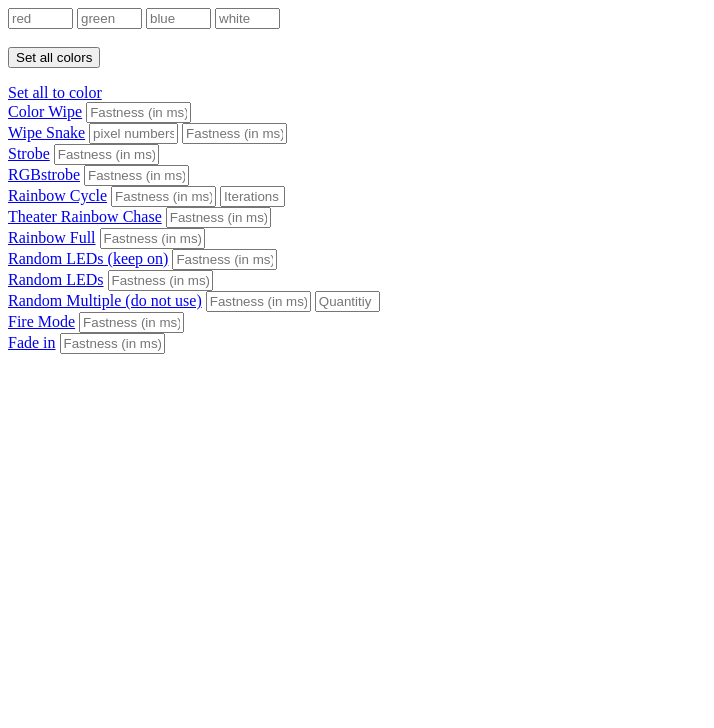
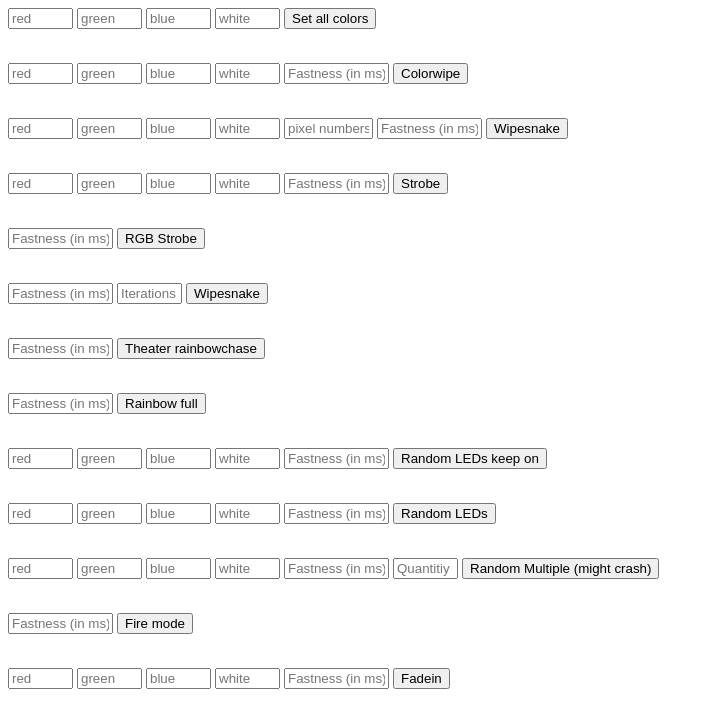
Before and after one commit to LeMuecke/LEDcontrol, a Flask app: page / in a window 1280 px wide. Shown: the top 728 px of the page, without its empty margins (0-714 px from the left). Run offline with Flask 2, Linux system fonts and the light colour scheme; parts of the project's set-up code (start-up, migrations or seed data) failed here and were passed over.

Commit message:
First part of server fix

```diff
--- a/server.py
+++ b/server.py
@@ -28,18 +28,30 @@ def setAllColor():
 
 @app.route("/colorwipe", methods=['GET'])
 def colorWipe():
+    color = extractColor()
+    wait_ms = request.args.get('waitms_colorwipe', 0)
+    l.colorWipe(color, wait_ms)
     return redirect("http://192.168.2.37:5000/")
 
 @app.route("/wipesnake", methods=['GET'])
-def wipeSanke():
+def wipeSnake():
+    color = extractColor()
+    pixel_number = request.args.get('pixelnumers_wipesnake', 1)
+    wait_ms = request.args.get('waitms_wipesnake', 0)
+    l.wipeSnake(color, pixel_number, wait_ms)
     return redirect("http://192.168.2.37:5000/")
 
 @app.route("/strobe", methods=['GET'])
 def strobe():
+    color = extractColor()
+    wait_ms = request.args.get('waitms_strobe', 0)
+    l.strobe(color, wait_ms)
     return redirect("http://192.168.2.37:5000/")
 
 @app.route("/rgbstrobe", methods=['GET'])
 def rgbstrobe():
+    wait_ms = request.args.get('waitms_rgbstrobe', 0)
+    l.RGBstrobe(wait_ms)
     return redirect("http://192.168.2.37:5000/")
 
 @app.route("/rainbowcycle", methods=['GET'])
--- a/templates/InterfaceLinks.html
+++ b/templates/InterfaceLinks.html
@@ -6,23 +6,103 @@
     <input id="red" name="red" placeholder="red" size="5">
     <input id="green" name="green" placeholder="green" size="5">
     <input id="blue" name="blue" placeholder="blue" size="5">
-    <input id="white" name="white" placeholder="white" size="5"></br></br>
-    <input type="submit" value="Set all colors">
+    <input id="white" name="white" placeholder="white" size="5">
+    <input type="submit" value="Set all colors"></br></br>
 </form>
 
-<a href="http://192.168.2.37:5000/setallcolor">Set all to color</a> </br>
-<a href="http://192.168.2.37:5000/colorwipe">Color Wipe</a> <input id="waitms_colorwipe" name="waitms_colorwipe" placeholder="Fastness (in ms)" size="10"> </br>
-<a href="http://192.168.2.37:5000/wipesnake">Wipe Snake</a> <input id="pixelnumbers_wipesnake" name="pixelnumers_wipesnake" placeholder="pixel numbers" size="8"> <input id="waitms_wipesnake" name="waitms_wipesnake" placeholder="Fastness (in ms)" size="10"> </br>
-<a href="http://192.168.2.37:5000/strobe">Strobe</a> <input id="waitms_strobe" name="waitms_strobe" placeholder="Fastness (in ms)" size="10"> </br>
-<a href="http://192.168.2.37:5000/rgbstrobe">RGBstrobe</a> <input id="waitms_rgbstrobe" name="waitms_rgbstrobe" placeholder="Fastness (in ms)" size="10"> </br>
-<a href="http://192.168.2.37:5000/rainbowcycle">Rainbow Cycle</a> <input id="waitms_rainbowcycle" name="waitms_rainbowcycle" placeholder="Fastness (in ms)" size="10"> <input id="iterations_rainbowcycle" name="iterations_rainbowcycle" placeholder="Iterations" size="5"> </br>
-<a href="http://192.168.2.37:5000/theaterrainbowchase">Theater Rainbow Chase</a> <input id="waitms_theaterrainbowchase" name="waitms_theaterrainbowchase" placeholder="Fastness (in ms)" size="10"> </br>
-<a href="http://192.168.2.37:5000/rainbowfull">Rainbow Full</a> <input id="ratems_rainbowfull" name="ratems_rainbowfull" placeholder="Fastness (in ms)" size="10"> </br>
-<a href="http://192.168.2.37:5000/randomledskeepon">Random LEDs (keep on)</a> <input id="waitms_randomledskeepon" name="waitms_randomledskeepon" placeholder="Fastness (in ms)" size="10"> </br>
-<a href="http://192.168.2.37:5000/randomleds">Random LEDs</a> <input id="waitms_randomleds" name="waitms_randomleds" placeholder="Fastness (in ms)" size="10"> </br>
-<a href="http://192.168.2.37:5000/randommultiple">Random Multiple (do not use)</a> <input id="waitms_randommultiple" name="waitms_randommultiple" placeholder="Fastness (in ms)" size="10"> <input id="quantity_randommultiple" name="quantitiy_randommultiple" placeholder="Quantitiy" size="5"> </br>
-<a href="http://192.168.2.37:5000/firemode">Fire Mode</a> <input id="waitms_firemode" name="waitms_firemode" placeholder="Fastness (in ms)" size="10"> </br>
-<a href="http://192.168.2.37:5000/fadein">Fade in</a> <input id="timetofull_fadein" name="timetofull_fadein" placeholder="Fastness (in ms)" size="10"> </br>
+<form action="colorwipe">
+    <input id="red_colorwipe" name="red" placeholder="red" size="5">
+    <input id="green_colorwipe" name="green" placeholder="green" size="5">
+    <input id="blue_colorwipe" name="blue" placeholder="blue" size="5">
+    <input id="white_colorwipe" name="white" placeholder="white" size="5">
+    <input id="waitms_colorwipe" name="waitms_colorwipe" placeholder="Fastness (in ms)" size="10">
+    <input type="submit" value="Colorwipe"></br></br>
+</form>
+
+<form action="wipesnake">
+    <input id="red_wipesnake" name="red" placeholder="red" size="5">
+    <input id="green_wipesnake" name="green" placeholder="green" size="5">
+    <input id="blue_wipesnake" name="blue" placeholder="blue" size="5">
+    <input id="white_wipesnake" name="white" placeholder="white" size="5">
+    <input id="pixelnumbers_wipesnake" name="pixelnumbers_wipesnake" placeholder="pixel numbers" size="8">
+    <input id="waitms_wipesnake" name="waitms_wipesnake" placeholder="Fastness (in ms)" size="10">
+    <input type="submit" value="Wipesnake"></br></br>
+</form>
+
+<form action="strobe">
+    <input id="red_strobe" name="red" placeholder="red" size="5">
+    <input id="green_strobe" name="green" placeholder="green" size="5">
+    <input id="blue_strobe" name="blue" placeholder="blue" size="5">
+    <input id="white_strobe" name="white" placeholder="white" size="5">
+    <input id="waitms_strobe" name="waitms_strobe" placeholder="Fastness (in ms)" size="10">
+    <input type="submit" value="Strobe"></br></br>
+</form>
+
+<form action="rgbstrobe">
+    <input id="waitms_rgbstrobe" name="waitms_rgbstrobe" placeholder="Fastness (in ms)" size="10">
+    <input type="submit" value="RGB Strobe"></br></br>
+</form>
+
+<form action="rainbowcycle">
+    <input id="waitms_rainbowcycle" name="waitms_rainbowcycle" placeholder="Fastness (in ms)" size="10">
+    <input id="iterations_rainbowcycle" name="iterations_rainbowcycle" placeholder="Iterations" size="5">
+    <input type="submit" value="Wipesnake"></br></br>
+</form>
+
+<form action="theaterrainbowchase">
+    <input id="waitms_theaterrainbowchase" name="waitms_theaterrainbowchase" placeholder="Fastness (in ms)" size="10">
+    <input type="submit" value="Theater rainbowchase"></br></br>
+</form>
+
+<form action="rainbowfull">
+    <input id="ratems_rainbowfull" name="ratems_rainbowfull" placeholder="Fastness (in ms)" size="10">
+    <input type="submit" value="Rainbow full"></br></br>
+</form>
+
+<form action="randomledskeepon">
+    <input id="red_randomledskeepon" name="red" placeholder="red" size="5">
+    <input id="green_randomledskeepon" name="green" placeholder="green" size="5">
+    <input id="blue_randomledskeepon" name="blue" placeholder="blue" size="5">
+    <input id="white_randomledskeepon" name="white" placeholder="white" size="5">
+    <input id="waitms_randomledskeepon" name="waitms_randomledskeepon" placeholder="Fastness (in ms)" size="10">
+    <input type="submit" value="Random LEDs keep on"></br></br>
+</form>
+
+<form action="randomleds">
+    <input id="red_randomleds" name="red" placeholder="red" size="5">
+    <input id="green_randomleds" name="green" placeholder="green" size="5">
+    <input id="blue_randomleds" name="blue" placeholder="blue" size="5">
+    <input id="white_randomleds" name="white" placeholder="white" size="5">
+    <input id="waitms_randomleds" name="waitms_randomleds" placeholder="Fastness (in ms)" size="10">
+    <input type="submit" value="Random LEDs"></br></br>
+</form>
+
+<form action="randommultiple">
+    <input id="red_randommultiple" name="red" placeholder="red" size="5">
+    <input id="green_randommultiple" name="green" placeholder="green" size="5">
+    <input id="blue_randommultiple" name="blue" placeholder="blue" size="5">
+    <input id="white_randommultiple" name="white" placeholder="white" size="5">
+    <input id="waitms_randommultiple" name="waitms_randommultiple" placeholder="Fastness (in ms)" size="10">
+    <input id="quantity_randommultiple" name="quantitiy_randommultiple" placeholder="Quantitiy" size="5">
+    <input type="submit" value="Random Multiple (might crash)"></br></br>
+</form>
+
+<form action="firemode">
+    <input id="waitms_firemode" name="waitms_firemode" placeholder="Fastness (in ms)" size="10">
+    <input type="submit" value="Fire mode"></br></br>
+</form>
+
+<form action="fadein">
+    <input id="red_fadein" name="red" placeholder="red" size="5">
+    <input id="green_fadein" name="green" placeholder="green" size="5">
+    <input id="blue_fadein" name="blue" placeholder="blue" size="5">
+    <input id="white_fadein" name="white" placeholder="white" size="5">
+    <input id="timetofull_fadein" name="timetofull_fadein" placeholder="Fastness (in ms)" size="10">
+    <input type="submit" value="Fadein"></br></br>
+</form>
+
+
+
 </body>
 
 </html>
```
